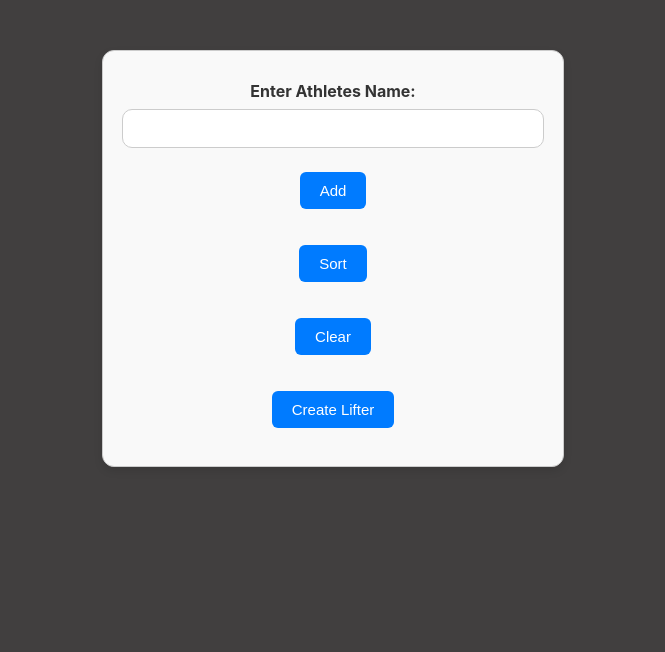
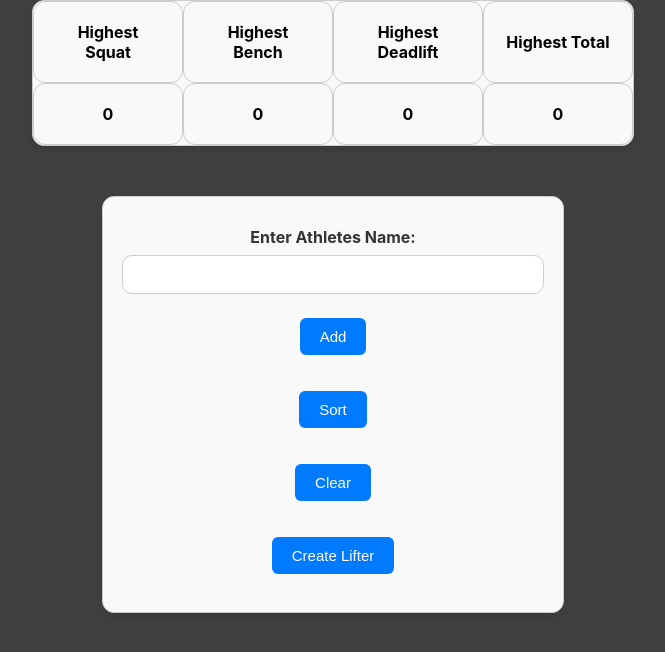
Before and after one commit to LReed03/powerlifting-analysis, a React (Create React App) app: page / in a window 1280 px wide. Shown: the top 652 px of the page, without its empty margins (307-972 px from the left). Built offline with nearby package versions, Linux system fonts and the light colour scheme.

Commit message:
Finished the display max lifts/total component

```diff
--- a/src/AddLifter.js
+++ b/src/AddLifter.js
@@ -46,6 +46,35 @@ function AddLifter(props){
         return true;
     }
 
+
+    const checkMaxSquat = (squat) => {
+        squat = parseFloat(squat)
+        if(squat > props.maxSquat){
+            props.setMaxSquat(squat)
+        }
+    }
+
+    const checkMaxBench = (bench) => {
+        bench = parseFloat(bench)
+        if(bench > props.maxBench){
+            props.setMaxBench(bench)
+        }
+    }
+
+    const checkMaxDeadlift = (deadlift) => {
+        deadlift = parseFloat(deadlift)
+        if(deadlift > props.maxDeadlift){
+            props.setMaxDeadlift(deadlift)
+        }
+    }
+
+    const checkMaxTotal = (total) => {
+        total = parseFloat(total)
+        if(total > props.maxTotal){
+            props.setMaxTotal(total)
+        }
+    }
+
     function handleAdd(){
         if(!checkDeadlift() || !checkBench() || !checkSquat() ||!checkName()){
             props.setMessage("This lifter either doesn't exist, the name was spelt wrong, or they have not competed in a meet yet")
@@ -66,6 +95,10 @@ function AddLifter(props){
                     return;
                 }
             }
+        checkMaxBench(bench)
+        checkMaxSquat(squat)
+        checkMaxDeadlift(deadlift)
+        checkMaxTotal(total)
         addAthlete(athlete);
         props.setCreateLifter(false)
     }
--- /dev/null
+++ b/src/HighestLifts.css
@@ -0,0 +1,23 @@
+.grid-container {
+  display: grid;
+  grid-template-columns: repeat(4, 1fr);
+  grid-template-rows: repeat(2, auto);
+  width: 100%;
+  max-width: 600px;
+  margin: auto;
+  border: 1px solid #ccc;
+  border-radius: 12px;
+  background-color: #f9f9f9;
+  box-shadow: 0 4px 8px rgba(0, 0, 0, 0.1);
+}
+
+.grid-item {
+  display: flex;
+  justify-content: center;
+  align-items: center;
+  padding: 20px;
+  font-weight: bold;
+  border: 1px solid #ccc;
+  text-align: center;
+  border-radius: 12px;
+}
--- /dev/null
+++ b/src/HighestLifts.js
@@ -0,0 +1,21 @@
+import React from "react";
+import './HighestLifts.css'
+
+function HighestLifts(props) {
+  return (
+    <div className="grid-container">
+      <div className="grid-item">Highest Squat</div>
+      <div className="grid-item">Highest Bench</div>
+      <div className="grid-item">Highest Deadlift</div>
+      <div className="grid-item">Highest Total</div>
+
+      <div className="grid-item">{props.maxSquat}</div>
+      <div className="grid-item">{props.maxBench}</div>
+      <div className="grid-item">{props.maxDeadlift}</div>
+      <div className="grid-item">{props.maxTotal}</div>
+    </div>
+  );
+}
+
+
+export default HighestLifts
--- a/src/SearchPage.js
+++ b/src/SearchPage.js
@@ -3,6 +3,7 @@ import NameList from "./NameList";
 import ShowDisam from "./ShowDisam";
 import ErrorCode from "./ErrorCode";
 import AddLifter from "./AddLifter";
+import HighestLifts from "./HighestLifts";
 import './SearchPage.css'
 
 function SearchPage(){
@@ -163,6 +164,7 @@ function SearchPage(){
 
     return(
         <div>
+            <HighestLifts maxSquat = {maxSquat} maxBench = {maxBench} maxDeadlift = {maxDeadlift} maxTotal = {maxTotal}/>
             <div className="formContainer">
                 <label for="athleteSearch">Enter Athletes Name: </label>
                 <input id="athleteSearch" onChange={(e) => setName(e.target.value.replaceAll(" ",""))}></input>
@@ -174,7 +176,9 @@ function SearchPage(){
                 <br/>
                 <button id="create-lifter" onClick={toggleCreateLifter}>Create Lifter</button>
             </div>
-            {createLifter ? <AddLifter athleteList = {athleteList} setAthleteList={setAthleteList} setLifterExist = {setLifterExist} setMessage={setMessage} setCreateLifter={setCreateLifter}/> : <div></div>}
+            {createLifter ? <AddLifter athleteList = {athleteList} setAthleteList={setAthleteList} setLifterExist = {setLifterExist} setMessage={setMessage} setCreateLifter={setCreateLifter}
+            maxSquat = {maxSquat} setMaxSquat = {setMaxSquat} maxBench = {maxBench} setMaxBench = {setMaxBench} maxDeadlift = {maxDeadlift} setMaxDeadlift = {setMaxDeadlift}
+            maxTotal = {maxTotal} setMaxTotal = {setMaxTotal}/> : <div></div>}
             {liferExist ?  <div></div>: <ErrorCode message={message}/>}
             {lifterDisam ? <ShowDisam athleteList={liferDisamList} onSelect={handleSelect}/> : <div></div>}
             {athleteList.length > 0 && (
```
